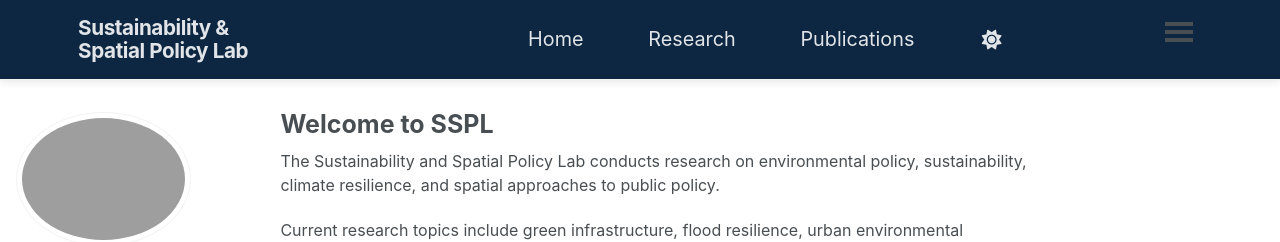
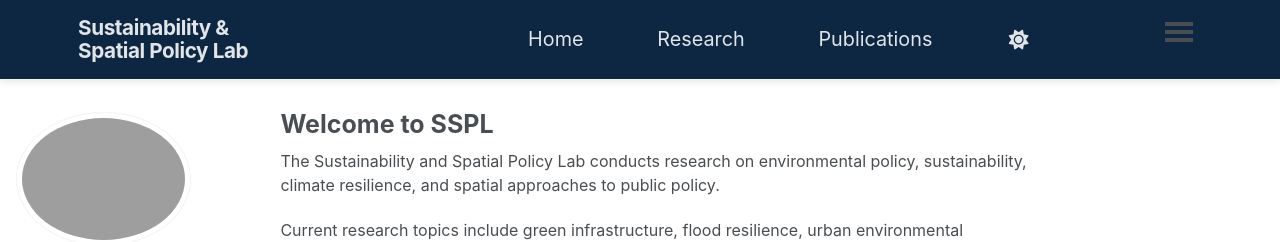
Before and after one commit to ymkim-ssplab/ymkim-ssplab.github.io, a Jekyll site: the page built from _pages/about.md, in a window 1280 px wide. Shown: the top 242 px of the page. Built offline with Jekyll 4.4.1, drawn with Linux system fonts in a browser that asks for light colours; some web fonts are replaced; a script bundle is joined from its source files by our own code; library files that are not in the unit come from our copies.

Commit message:
Update _navigation.scss

```diff
--- a/_sass/layout/_navigation.scss
+++ b/_sass/layout/_navigation.scss
@@ -218,7 +218,7 @@
 
       /* Home 이후 각 메뉴 사이 */
       &:nth-child(n+3) {
-        padding-left: 2.0rem;
+        padding-left: 2.5rem;
       }
     }
 
```
